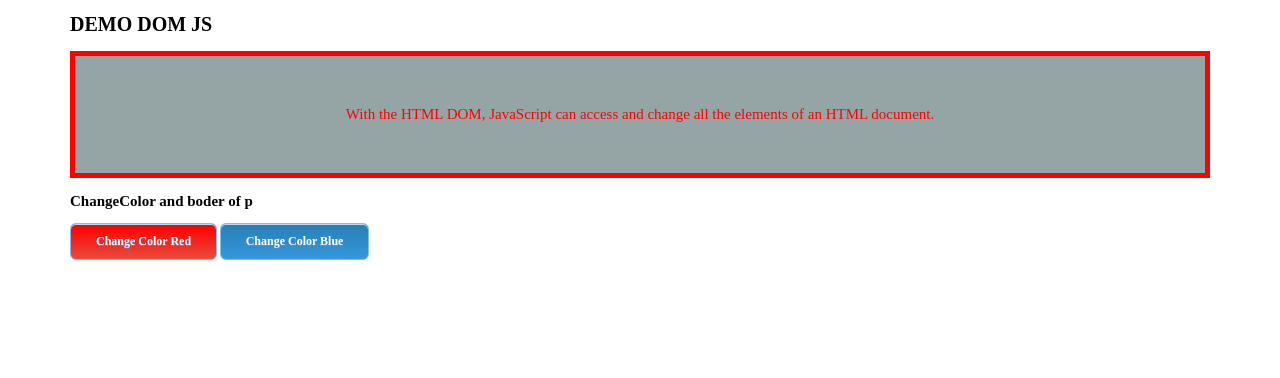
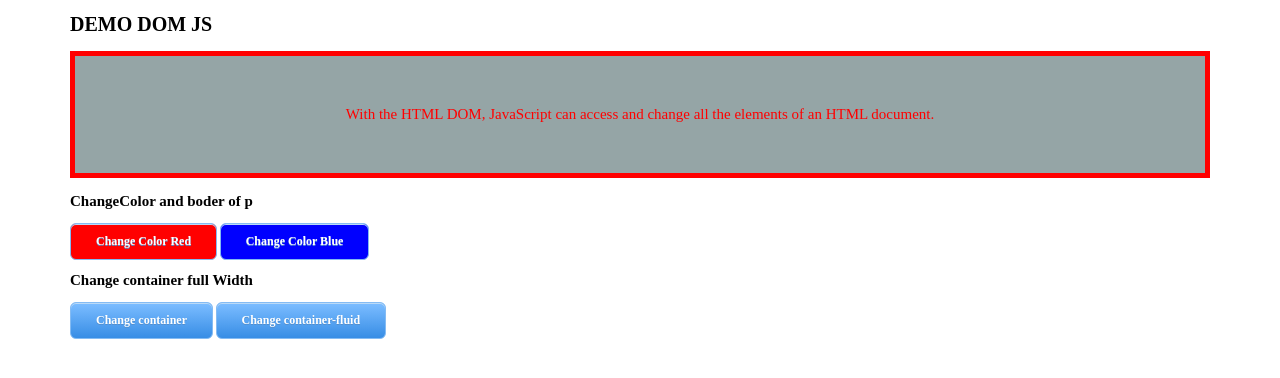
Before and after one commit to truongdu/DOM, a plain HTML site: page index.html in a window 1280 px wide. Drawn offline with Linux system fonts and the light colour scheme.

Commit message:
addClass function

```diff
--- a/css/style.css
+++ b/css/style.css
@@ -1,8 +1,6 @@
 :root {
   --primary-font: "Roboto";
   --secondary-font: "Rufina";
-  --container-fluid: 192rem;
-  --container: 117rem;
 }
 *,
 *:before,
@@ -19,16 +17,20 @@ img {
   max-width: 100%;
 }
 .container-fluid {
-  max-width: var(--container-fluid);
+  max-width: 192rem;
   margin-left: auto;
   margin-right: auto;
+
 }
 .container {
-  max-width: var(--container);
+  max-width: 117rem;
   padding-left: 1.5rem;
   padding-right: 1.5rem;
   margin-left: auto;
   margin-right: auto;
+}
+.container.container-fluid{
+  box-shadow: 1px 0px 10px 1px #95a5a6;
 }
 ul, li{
 	list-style-type: none;
@@ -71,8 +73,8 @@ a {
 }
 
 .change-red{
-  background:linear-gradient(to bottom, red 5%, #e74c3c 100%);
+  background: red;
 }
 .change-blue{
-  background:linear-gradient(to bottom, #2980b9 5%, #3498db 100%);
+  background: blue;
 }
--- a/index.html
+++ b/index.html
@@ -15,8 +15,10 @@
 		<h2>ChangeColor and boder of p</h2>
 		<a class="myButton change-red" onclick ="changeStyleColor('css/style-1.css')" >Change Color Red</a>
 		<a class="myButton change-blue" onclick ="changeStyleColor('css/style-2.css')" >Change Color Blue</a>
+		<h2>Change container full Width</h2>
+		<a class="myButton" onclick="addClass(changeContainerClass,'container')">Change container</a>
+		<a class="myButton" onclick="addClass(changeContainerClass,'container-fluid')">Change container-fluid</a>
 	</div>
 </body>
 <script src="main.js"></script>
-
 </html>
--- a/main.js
+++ b/main.js
@@ -1,7 +1,40 @@
 var changeColorID = document.getElementById("changeColor-text");
+var changeContainerClass = document.querySelector(".container");
+var h1 = document.getElementsByTagName("h1")[0];
+
 
 //Change Color of Demo text p
 function changeStyleColor(url) {
-	var a = changeColorID.setAttribute ("href", url);
-	console.log(a);
+	changeColorID.setAttribute ("href", url);
 }
+
+//Change Container and Container-fluid
+// function changeContainer(type){
+// 	var newContainer = "container " + type;
+// 	changeContainerClass.setAttribute("class", newContainer);
+// 	console.log(type);
+// }
+
+function addClass(el, className){
+	var oldClass = el.getAttribute('class');
+	if(oldClass){
+		var checkClass = oldClass.indexOf(className); //kiem tra xem class Name can them co ton tai trong class cu~ hay chua`
+			if(checkClass < 0){
+				var newClass = oldClass + ' ' + className;
+				console.log(newClass);
+				el.setAttribute('class', newClass);
+			}else {
+				console.log(oldClass);
+			}
+
+	}else{
+		el.setAttribute('class', className);
+	}
+
+}
+
+function removeClass(el, className){
+
+}
+// addClass(changeContainerClass,'abc');
+// addClass(h1,'conga');
```
